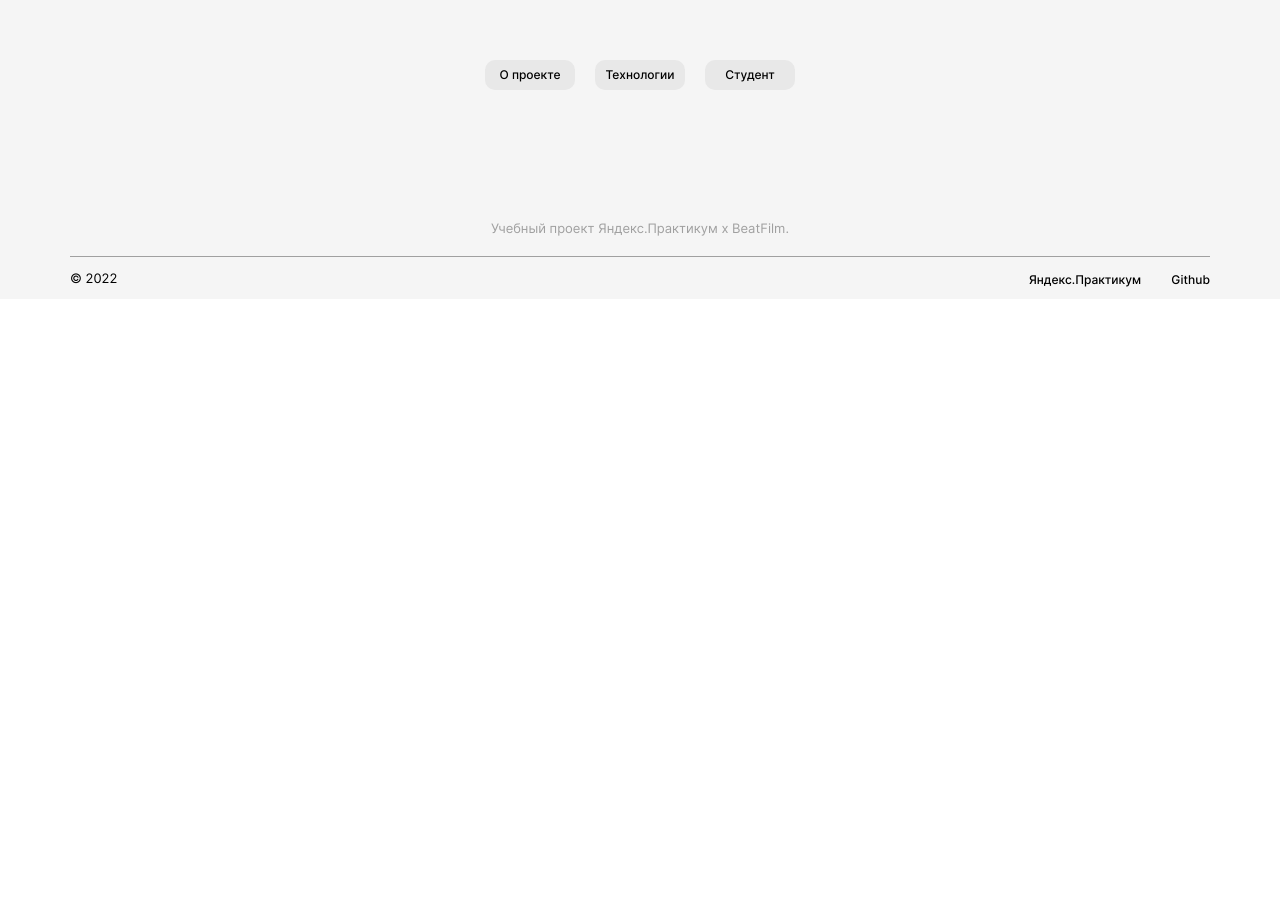
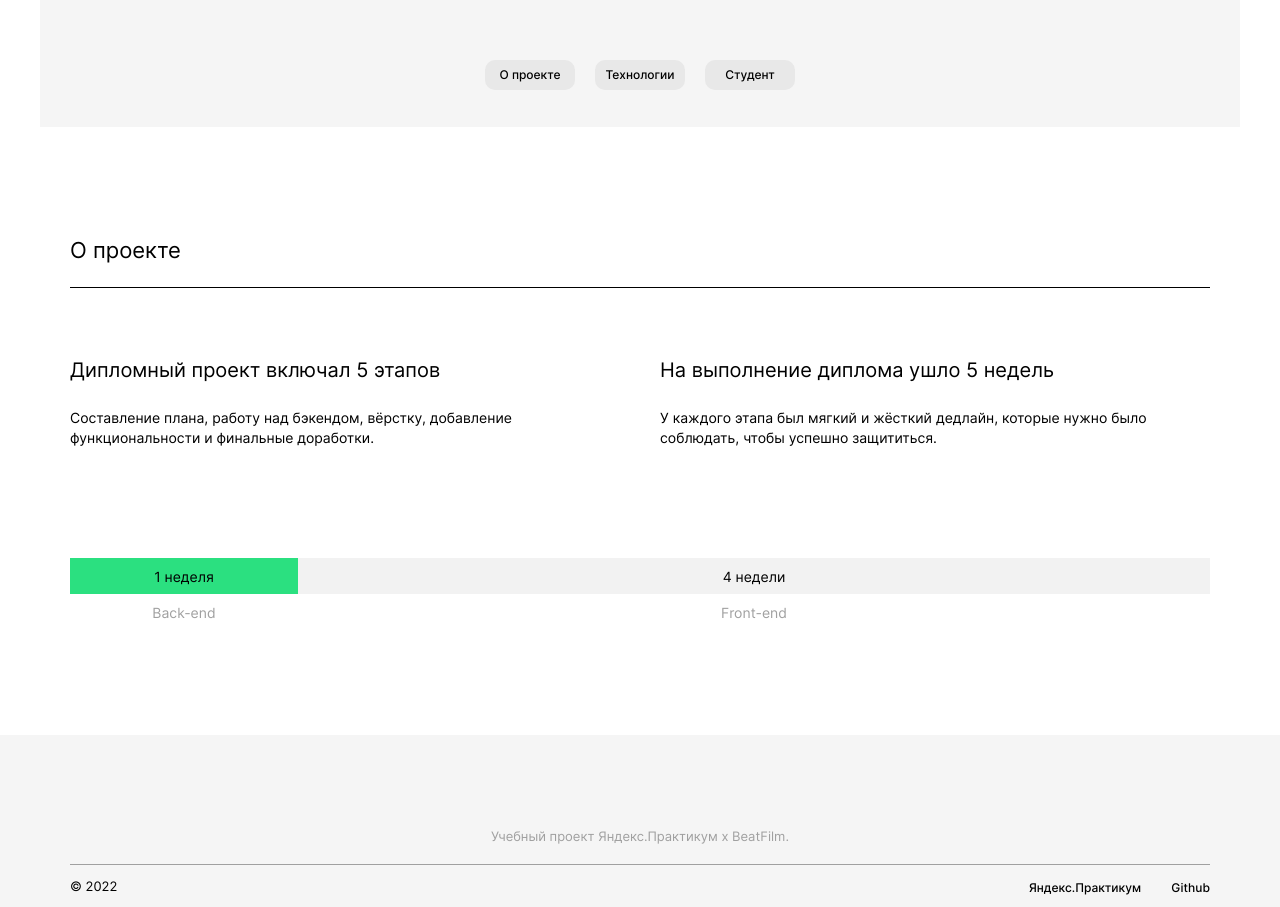
Before and after one commit to DmitriyMGN/movies-explorer-frontend, a React (Create React App) app: page / in a window 1280 px wide. Shown: the part 440-1347 px from the top of the page. Before the commit the page ends 800 px from the top, so only its background shows below. Built offline with nearby package versions, Linux system fonts and the light colour scheme.

Commit message:
feat: navtab

```diff
--- a/src/components/Main/Main.js
+++ b/src/components/Main/Main.js
@@ -1,10 +1,14 @@
 
 import Promo from "../Promo/Promo.js";
+import NavTab from "../NavTab/NavTab.js"
 
 function Main(props) {
 
   return (
+    <>
    <Promo />
+   <NavTab />
+   </>
   );
 }
 
--- /dev/null
+++ b/src/components/NavTab/NavTab.css
@@ -0,0 +1,91 @@
+.navtab {
+  max-width: 1280px;
+  min-height: 608px;
+  padding: 0 70px;
+}
+
+.navtab__title {
+  padding: 110px 0 23px;
+  margin: 0;
+  font-family: 'Inter';
+  font-style: normal;
+  font-weight: 400;
+  font-size: 22px;
+  line-height: 27px;
+  border-bottom: 1px solid black;
+}
+
+.navtab__info {
+  display: flex;
+  justify-content: space-between;
+}
+
+.navtab-about {
+  max-width: 550px;
+}
+
+.navtab-about__title {
+  padding: 70px 0 26px;
+  margin: 0;
+  font-family: 'Inter';
+  font-style: normal;
+  font-weight: 400;
+  font-size: 20px;
+  line-height: 24px;
+}
+
+.navtab-about__paragraph {
+  padding: 0 0 110px;
+  margin: 0;
+  font-family: 'Inter';
+  font-style: normal;
+  font-weight: 400;
+  font-size: 14px;
+  line-height: 20px;
+}
+
+.navtab-graph {
+  display: flex;
+}
+
+.navtab-graph__backend {
+  padding: 0;
+  margin: 0;
+  display: flex;
+  justify-content: center;
+  align-items: center;
+  min-width: 228px;
+  min-height: 36px;
+  font-family: 'Inter';
+  font-style: normal;
+  font-weight: 400;
+  font-size: 14px;
+  line-height: 17px;
+  background-color: #2BE080;
+}
+
+.navtab-graph__frontend {
+  padding: 0;
+  margin: 0;
+  display: flex;
+  justify-content: center;
+  align-items: center;
+  min-width: 912px;
+  min-height: 36px;
+  font-family: 'Inter';
+  font-style: normal;
+  font-weight: 400;
+  font-size: 14px;
+  line-height: 17px;
+  background-color: #F2F2F2;;
+}
+
+.navtab-graph__backend_text {
+  background-color: white;
+  color: #A0A0A0;
+}
+
+.navtab-graph__frontend_text {
+  background-color: white;
+  color: #A0A0A0;
+}
--- /dev/null
+++ b/src/components/NavTab/NavTab.js
@@ -0,0 +1,30 @@
+
+
+function NavTab(props) {
+
+  return (
+   <div className="navtab">
+      <h2 className="navtab__title">О проекте</h2>
+        <div className="navtab__info">
+          <div className="navtab-about">
+            <h3 className="navtab-about__title">Дипломный проект включал 5 этапов</h3>
+            <p className="navtab-about__paragraph">Составление плана, работу над бэкендом, вёрстку, добавление функциональности и финальные доработки.</p>
+          </div>
+          <div className="navtab-about">
+            <h3 className="navtab-about__title">На выполнение диплома ушло 5 недель</h3>
+            <p className="navtab-about__paragraph">У каждого этапа был мягкий и жёсткий дедлайн, которые нужно было соблюдать, чтобы успешно защититься.</p>
+          </div>
+        </div>
+        <div className="navtab-graph">
+          <p className="navtab-graph__backend">1 неделя</p>
+          <p className="navtab-graph__frontend">4 недели</p>
+        </div>
+        <div className="navtab-graph">
+          <p className="navtab-graph__backend navtab-graph__backend_text">Back-end</p>
+          <p className="navtab-graph__frontend navtab-graph__frontend_text">Front-end</p>
+        </div>
+    </div>
+  );
+}
+
+export default NavTab;
--- a/src/components/Promo/Promo.css
+++ b/src/components/Promo/Promo.css
@@ -1,6 +1,7 @@
 .promo {
-  min-width: 1200px;
+  max-width: 1200px;
   min-height: 493px;
+  margin: 0 auto;
   background-color:  #F5F5F5;
 }
 
--- a/src/index.css
+++ b/src/index.css
@@ -6,3 +6,4 @@
 @import url(./components/Footer/Footer.css);
 @import url(./components/Main/Main.css);
 @import url(./components/Promo/Promo.css);
+@import url(./components/NavTab/NavTab.css);
```
